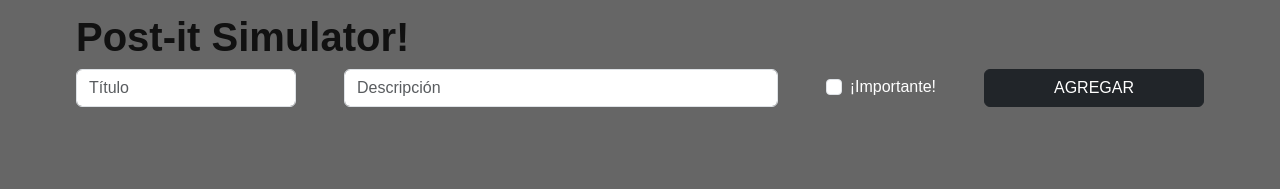
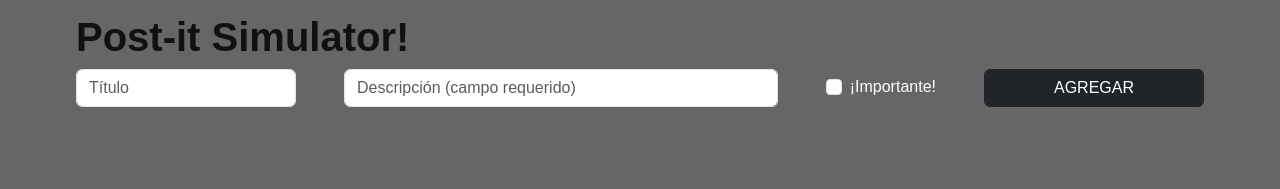
Before and after one commit to gitthingsdan/eva3frontend, a React (Create React App) app: page / in a window 1280 px wide. Shown: the top 189 px of the page. Built offline with nearby package versions, Linux system fonts and the light colour scheme.

Commit message:
Mejorados mensajes y señales de validación para campo requerido de 'Descripción' vacío

```diff
--- a/src/components/PostItSim.jsx
+++ b/src/components/PostItSim.jsx
@@ -13,7 +13,19 @@ export function PostItSim() {
 		const title = titleRef.current.value
 		const description = descriptionRef.current.value
 		const isImportant = isImportantRef.current.checked
-		if (description === '') return
+		const descInput = document.getElementById('description')
+		const header = document.getElementsByTagName('header').item(0)
+		if (description === '') {
+			descInput.focus()
+			descInput.style.animation =
+				'pulse 1s ease-in-out infinite alternate'
+			header.classList.add('show-after')
+			descInput.oninput = () => {
+				descInput.style.animation = ''
+				header.classList.remove('show-after')
+			}
+			return
+		}
 		setPostIts(prevPostIts => {
 			const newPostIt = {
 				id: uuid(),
@@ -27,6 +39,7 @@ export function PostItSim() {
 		descriptionRef.current.value = null
 		isImportantRef.current.checked = false
 	}
+
 	const eliminarTarea = id => {
 		const otrosPostIts = postIts.filter(postIt => postIt.id !== id)
 		setPostIts(otrosPostIts)
@@ -49,7 +62,7 @@ export function PostItSim() {
 						type='text'
 						ref={descriptionRef}
 						className='form-control'
-						placeholder='Descripción'
+						placeholder='Descripción (campo requerido)'
 						name='description'
 						id='description'
 					/>
@@ -66,6 +79,7 @@ export function PostItSim() {
 						</label>
 					</div>
 					<button
+						type='button'
 						onClick={agregarTarea}
 						className='btn btn-dark'
 						id='agregarTarea'
--- a/src/index.css
+++ b/src/index.css
@@ -1,3 +1,14 @@
+@keyframes pulse {
+	from {
+		border: solid black 1px
+	}
+
+	to {
+		border: solid red 1.5px;
+		background-color: rgb(255, 155, 155);
+	}
+}
+
 @import url('https://fonts.googleapis.com/css2?family=Reenie+Beanie&display=swap');
 
 @media (min-width: 768px) {
@@ -21,13 +32,13 @@
 }
 
 body {
-	padding: 1% 5%;
+	-webkit-font-smoothing: antialiased;
+	-moz-osx-font-smoothing: grayscale;
 	font-family: Arial, -apple-system, BlinkMacSystemFont, 'Segoe UI', 'Roboto', 'Oxygen',
 		'Ubuntu', 'Cantarell', 'Fira Sans', 'Droid Sans', 'Helvetica Neue',
 		sans-serif;
-	-webkit-font-smoothing: antialiased;
-	-moz-osx-font-smoothing: grayscale;
 	background-color: #666;
+	padding: 1% 5%;
 }
 
 code {
@@ -35,8 +46,24 @@ code {
 		monospace;
 }
 
-h1 {
-	color: #111;
+header {
+	text-align: center;
+
+	&::after {
+		content: 'Por favor, complete el campo "Descripción".';
+		color: red;
+		opacity: 0;
+		transition: opacity 0.25s;
+	}
+
+	&.show-after::after {
+		opacity: 1;
+	}
+
+	h1 {
+		color: #111;
+		text-align: left;
+	}
 }
 
 .card {
--- a/src/index.js
+++ b/src/index.js
@@ -1,3 +1,6 @@
+/* *** IMPORTANTE *** */
+// Para acceder al repositorio de GitHub de esta app: https://github.com/gitthingsdan/eva3frontend/tree/main
+// Para acceder a una versión en línea de esta app: https://gitthingsdan.github.io/eva3frontend
 import React from 'react'
 import ReactDOM from 'react-dom/client'
 import './index.css'
```
